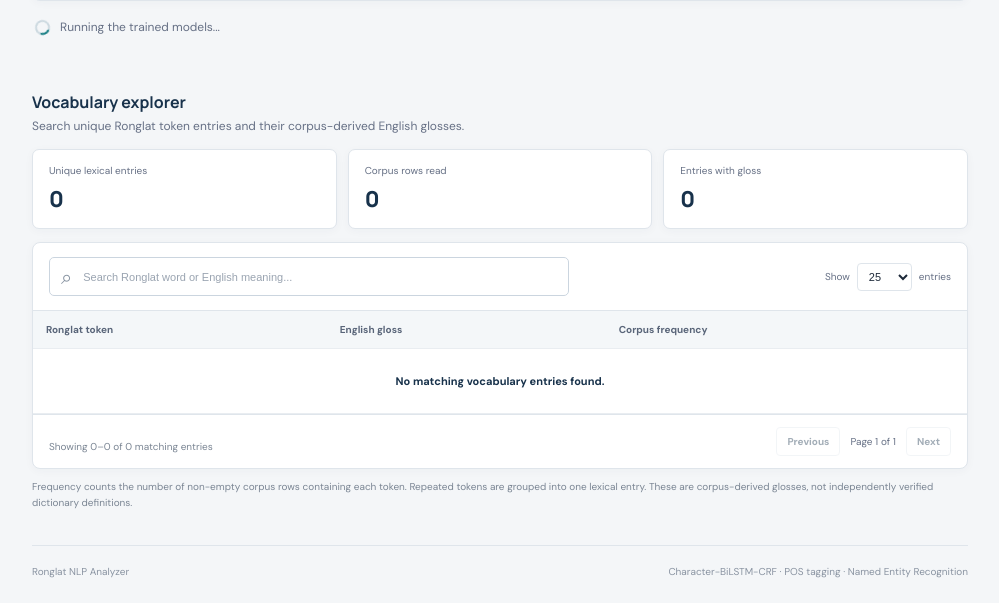
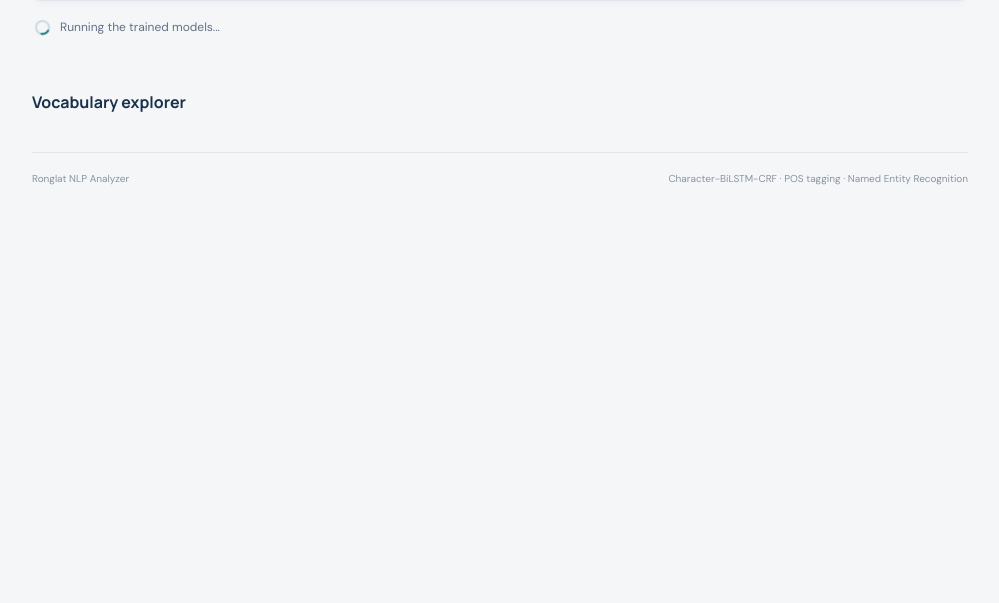
Before and after one commit to KasparPanmei/ronglat-nlp-analyzer, a Flask app: page / in a window 1280 px wide. Shown: the part 882-1485 px from the top of the page, without its empty margins (264-1263 px from the left). After the commit the page ends 1067 px from the top, so only its background shows below. Run offline with Flask 3, Linux system fonts and the light colour scheme; data that the repository does not hold is empty.

Commit message:
Removed Search Entries

```diff
--- a/webapp/templates/index.html
+++ b/webapp/templates/index.html
@@ -209,169 +209,8 @@
 
                     <div>
                         <h2>Vocabulary explorer</h2>
-
-                        <p>
-                            Search unique Ronglat token entries
-                            and their corpus-derived English glosses.
-                        </p>
                     </div>
                 </div>
-
-
-                <!-- Vocabulary statistics -->
-
-                <div class="vocab-overview">
-
-                    <article class="vocab-stat">
-
-                        <small>Unique lexical entries</small>
-
-                        <strong id="vocab-unique">
-                            {{ "{:,}".format(vocabulary_stats.unique_entries) }}
-                        </strong>
-
-                    </article>
-
-
-                    <article class="vocab-stat">
-
-                        <small>Corpus rows read</small>
-
-                        <strong id="vocab-rows">
-                            {{ "{:,}".format(vocabulary_stats.corpus_rows) }}
-                        </strong>
-
-                    </article>
-
-
-                    <article class="vocab-stat">
-
-                        <small>Entries with gloss</small>
-
-                        <strong id="vocab-glossed">
-                            {{ "{:,}".format(vocabulary_stats.entries_with_gloss) }}
-                        </strong>
-
-                    </article>
-
-                </div>
-
-
-                <!-- Vocabulary table -->
-
-                <div class="vocab-panel">
-
-                    <div class="vocab-toolbar">
-
-                        <div class="search-field">
-
-                            <span>⌕</span>
-
-                            <input type="search" id="vocab-search"
-                                placeholder="Search Ronglat word or English meaning..." autocomplete="off">
-
-                        </div>
-
-
-                        <label class="page-size-control">
-
-                            Show
-
-                            <select id="vocab-page-size">
-
-                                <option value="10">10</option>
-
-                                <option value="25" selected>25</option>
-
-                                <option value="50">50</option>
-
-                                <option value="100">100</option>
-
-                            </select>
-
-                            entries
-
-                        </label>
-
-                    </div>
-
-
-                    <div class="table-wrap">
-
-                        <table class="vocab-table">
-
-                            <thead>
-
-                                <tr>
-
-                                    <th>Ronglat token</th>
-
-                                    <th>English gloss</th>
-
-                                    <th>Corpus frequency</th>
-
-                                </tr>
-
-                            </thead>
-
-
-                            <tbody id="vocabulary-body">
-
-                                <tr>
-                                    <td colspan="3" class="vocab-placeholder">
-                                        Loading vocabulary...
-                                    </td>
-                                </tr>
-
-                            </tbody>
-
-                        </table>
-
-                    </div>
-
-
-                    <!-- Pagination -->
-
-                    <div class="vocab-pagination">
-
-                        <span id="vocab-count" class="table-note">
-                            Loading entries...
-                        </span>
-
-
-                        <div class="pagination-actions">
-
-                            <button id="vocab-prev" class="pagination-button" type="button" disabled>
-                                Previous
-                            </button>
-
-
-                            <span id="vocab-page-label">
-                                Page 1 of 1
-                            </span>
-
-
-                            <button id="vocab-next" class="pagination-button" type="button" disabled>
-                                Next
-                            </button>
-
-                        </div>
-
-                    </div>
-
-                </div>
-
-
-                <p class="fine-print">
-
-                    Frequency counts the number of non-empty corpus rows
-                    containing each token. Repeated tokens are grouped into
-                    one lexical entry. These are corpus-derived glosses,
-                    not independently verified dictionary definitions.
-
-                </p>
-
-
                 <div id="vocab-error" class="alert error-alert" role="alert" hidden></div>
 
             </section>
```
Also changed, not shown: server.py (line endings or trailing spaces).
